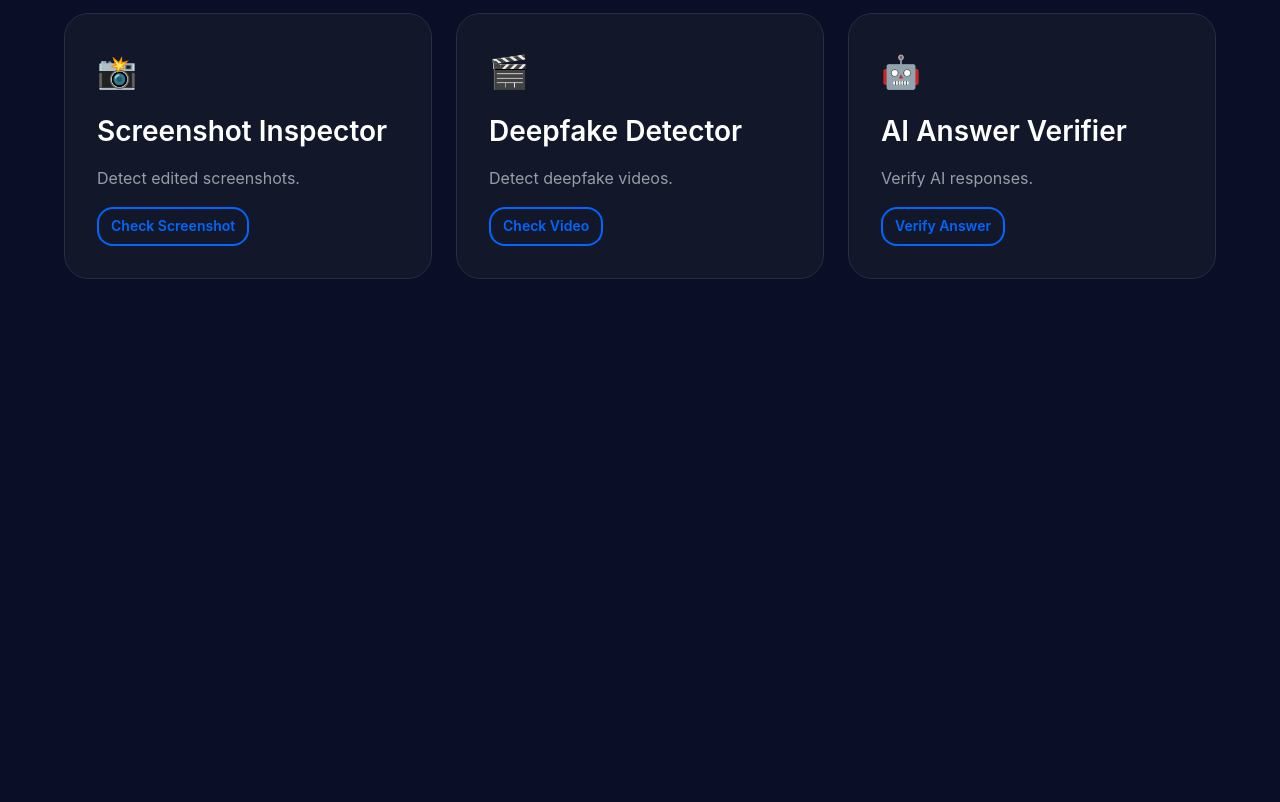
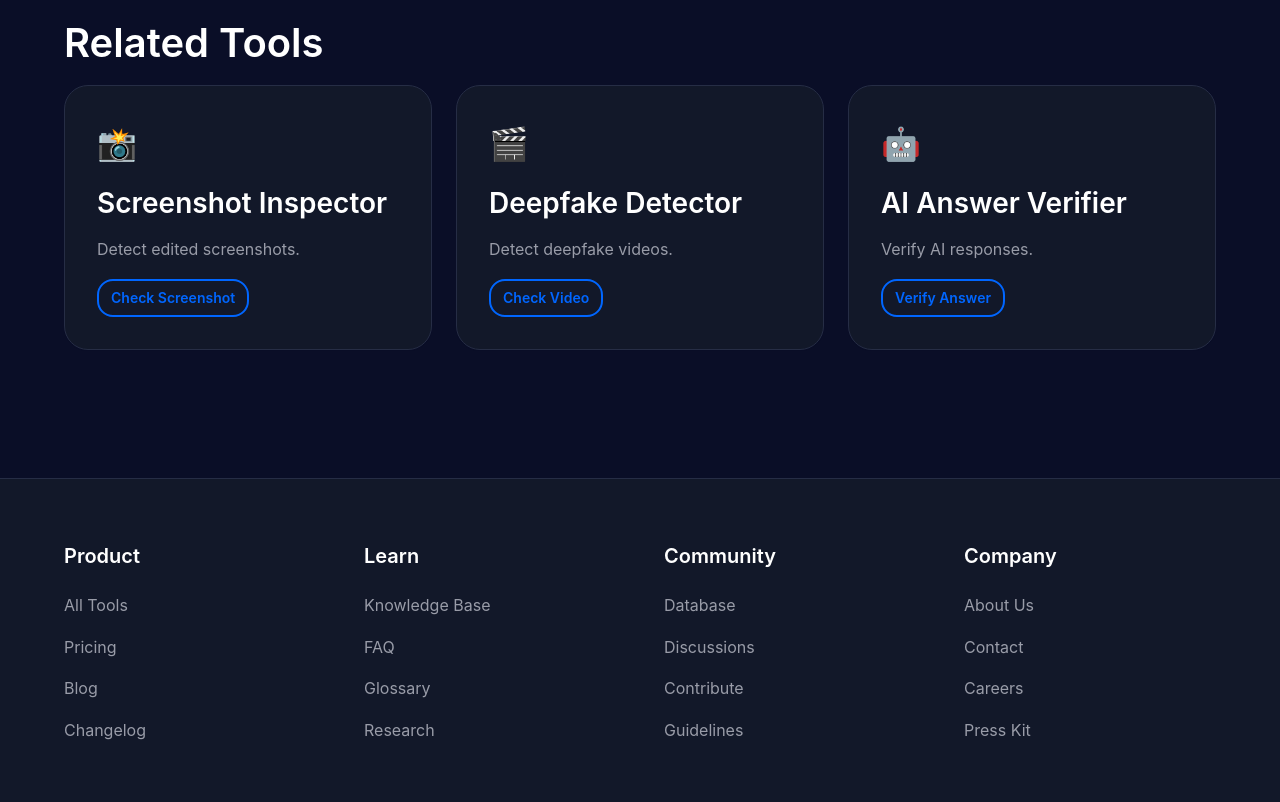
Before and after one commit to Agnibhat-dot/ai-trust-check, a website: page pages/tools/ai-image-detector.html in a window 1280 px wide. Shown: the part 1998-2800 px from the top of the page. Before the commit the page ends 2341 px from the top, so only its background shows below. Drawn offline with Linux system fonts and the light colour scheme.

Commit message:
Update ai-image-detector.html

```diff
--- a/pages/tools/ai-image-detector.html
+++ b/pages/tools/ai-image-detector.html
@@ -244,9 +244,11 @@
   <script>
     document.addEventListener('DOMContentLoaded', () => {
       ThemeManager.init();
-      DOM.render('header-mount', window.HeaderComponent.render());
-      DOM.render('footer-mount', window.FooterComponent.render());
+     document.getElementById('header-mount').innerHTML =
+    window.HeaderComponent.render();
 
+document.getElementById('footer-mount').innerHTML =
+    window.FooterComponent.render();
       document.getElementById('image-upload').addEventListener('click', () => {
         document.getElementById('image-file').click();
       });
```
